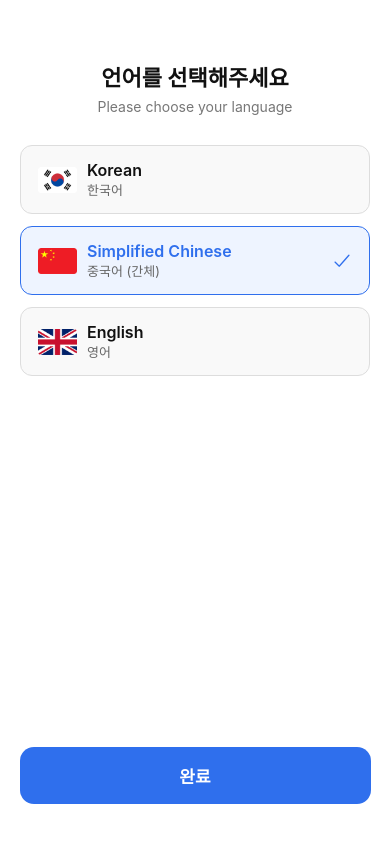
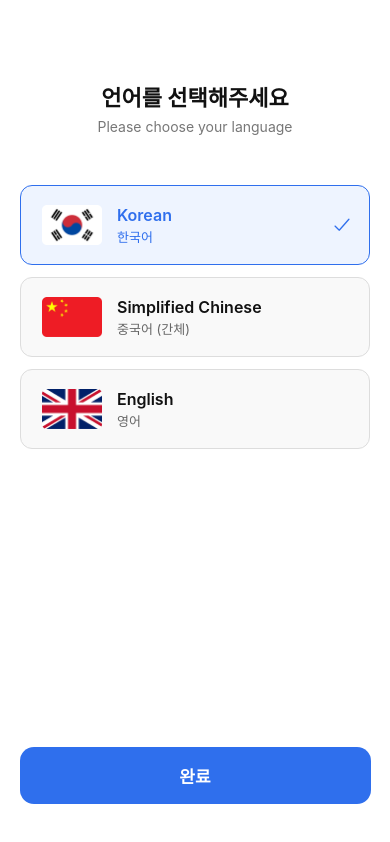
Before and after one commit to Saeroi-an/FrontEnd, a React Native app: screen /Language in a window 390 px wide. Built offline with nearby package versions, Linux system fonts and the light colour scheme.

Commit message:
feat: 로그인 및 기본정보 설정 디자인 변경

```diff
--- a/App.js
+++ b/App.js
@@ -49,7 +49,7 @@ export default function App() {
     <NavigationContainer>
       <Stack.Navigator
       screenOptions={{ headerShown: false }}
-      initialRouteName="Tabs"
+      initialRouteName="Login"
       >
         <Stack.Screen name="Login" component={LoginScreen} />
         <Stack.Screen name="Language" component={LanguageScreen} />
--- a/src/screens/LanguageScreen.js
+++ b/src/screens/LanguageScreen.js
@@ -13,7 +13,7 @@ const LANG_OPTIONS = [
 ];
 
 export default function LanguageScreen({ navigation }) {
-  const [selected, setSelected] = useState('zh'); // 기본값: 중국어
+  const [selected, setSelected] = useState('ko'); // 기본값: 중국어
 
   const onNext = async () => {
     try {
@@ -44,7 +44,7 @@ export default function LanguageScreen({ navigation }) {
                 </View>
                 <View style={styles.textBox}>
                   <Text style={[styles.label, active && styles.activeText]}>{lang.label}</Text>
-                  <Text style={styles.sub}>{lang.sub}</Text>
+                  <Text style={[styles.sub, active && styles.activeText]}>{lang.sub}</Text>
                 </View>
                 {active && <Ionicons name="checkmark" size={22} color="#2F6FED" />}
               </Pressable>
--- a/src/styles/infoStyles.js
+++ b/src/styles/infoStyles.js
@@ -4,10 +4,10 @@ export default StyleSheet.create({
     safe: { flex: 1, backgroundColor: '#fff' },
     container: { flex: 1, paddingHorizontal: 24, paddingTop: 32 },
 
-    titleTop: { fontSize: 14, color: '#6B7280', marginBottom: 6 },
+    titleTop: { fontSize: 14, color: '#6B7280', marginBottom: 6, marginTop:15 },
     titleMain: { fontSize: 24, fontWeight: '800', color: '#111', marginBottom: 22 },
 
-    label: { fontSize: 14, fontWeight: '600', color: '#111', marginBottom: 10 },
+    label: { fontSize: 14, fontWeight: '600', color: '#111', marginBottom: 10, marginTop:30, },
 
     segmentRow: { flexDirection: 'row', gap: 10 },
     segment: {
--- a/src/styles/languageStyles.js
+++ b/src/styles/languageStyles.js
@@ -2,15 +2,16 @@ import { StyleSheet } from 'react-native';
 
 export default StyleSheet.create({
     safe: { flex: 1, backgroundColor: '#fff' },
-    container: { flex: 1, alignItems: 'center', paddingHorizontal: 20, paddingTop: 60 },
+    container: { flex: 1, alignItems: 'center', paddingHorizontal: 20, paddingTop: 80 },
     title: { fontSize: 22, fontWeight: '700', color: '#111' },
-    subtitle: { fontSize: 14, color: '#777', marginTop: 6, marginBottom: 30 },
+    subtitle: { fontSize: 14, color: '#777', marginTop: 6, marginBottom: 50 },
 
     list: { width: '100%' },
     item: {
       flexDirection: 'row',
       alignItems: 'center',
       justifyContent: 'space-between',
+      height:80,
       borderWidth: 1,
       borderColor: '#ddd',
       borderRadius: 12,
@@ -24,11 +25,11 @@ export default StyleSheet.create({
       backgroundColor: '#EEF4FF',
     },
     flagBox: { width: 50 },
-    flag: { width: 40, height: 26 },
-    textBox: { flex: 1 },
+    flag: { width: 70, height: 40, },
+    textBox: { flex: 1, marginLeft:30, },
     label: { fontSize: 16, fontWeight: '600', color: '#111' },
     activeText: { color: '#2F6FED' },
-    sub: { fontSize: 13, color: '#666' },
+    sub: { fontSize: 13, color: '#666', marginTop:2, },
 
     btn: {
       backgroundColor: '#2F6FED',
```
